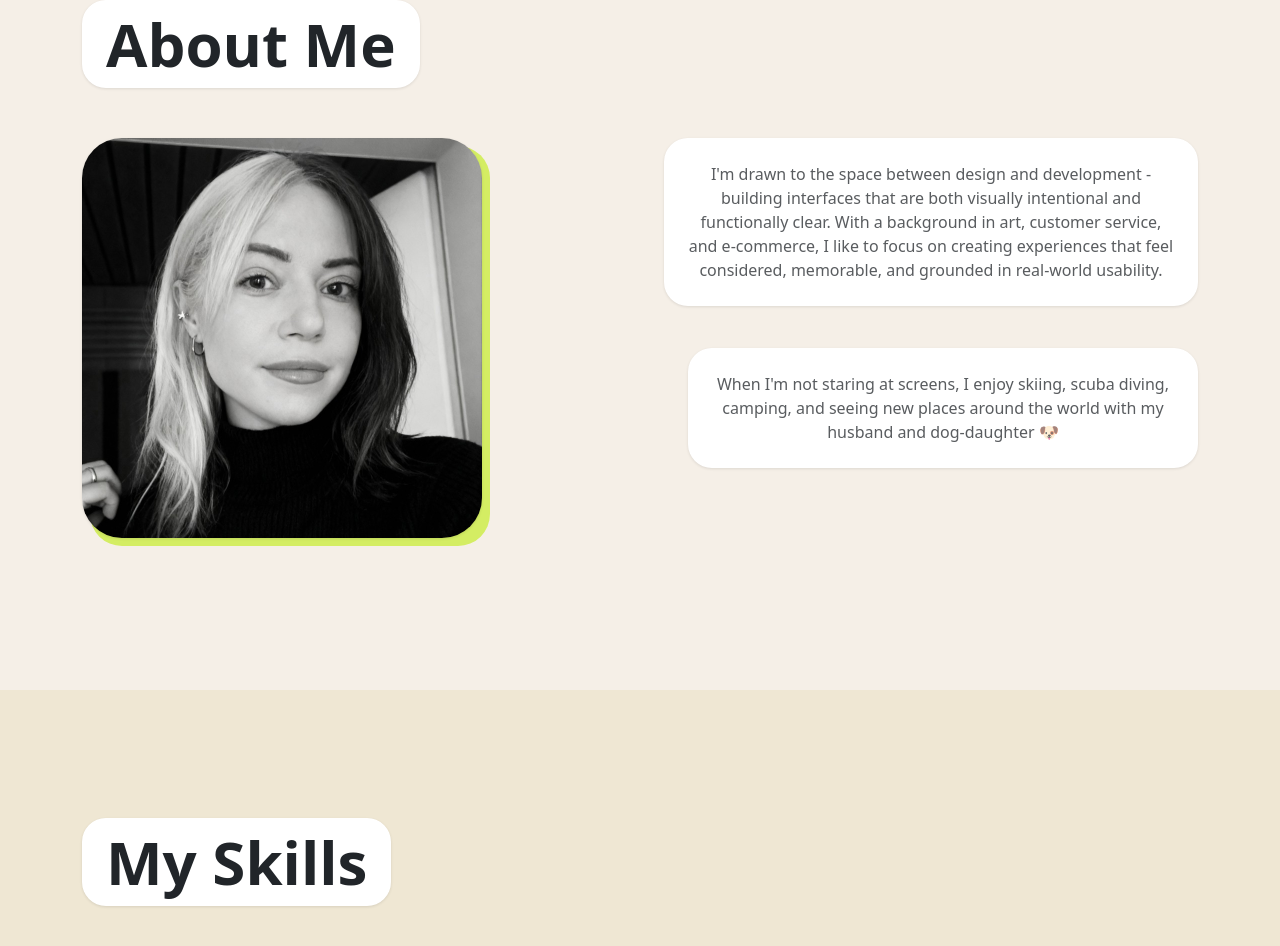
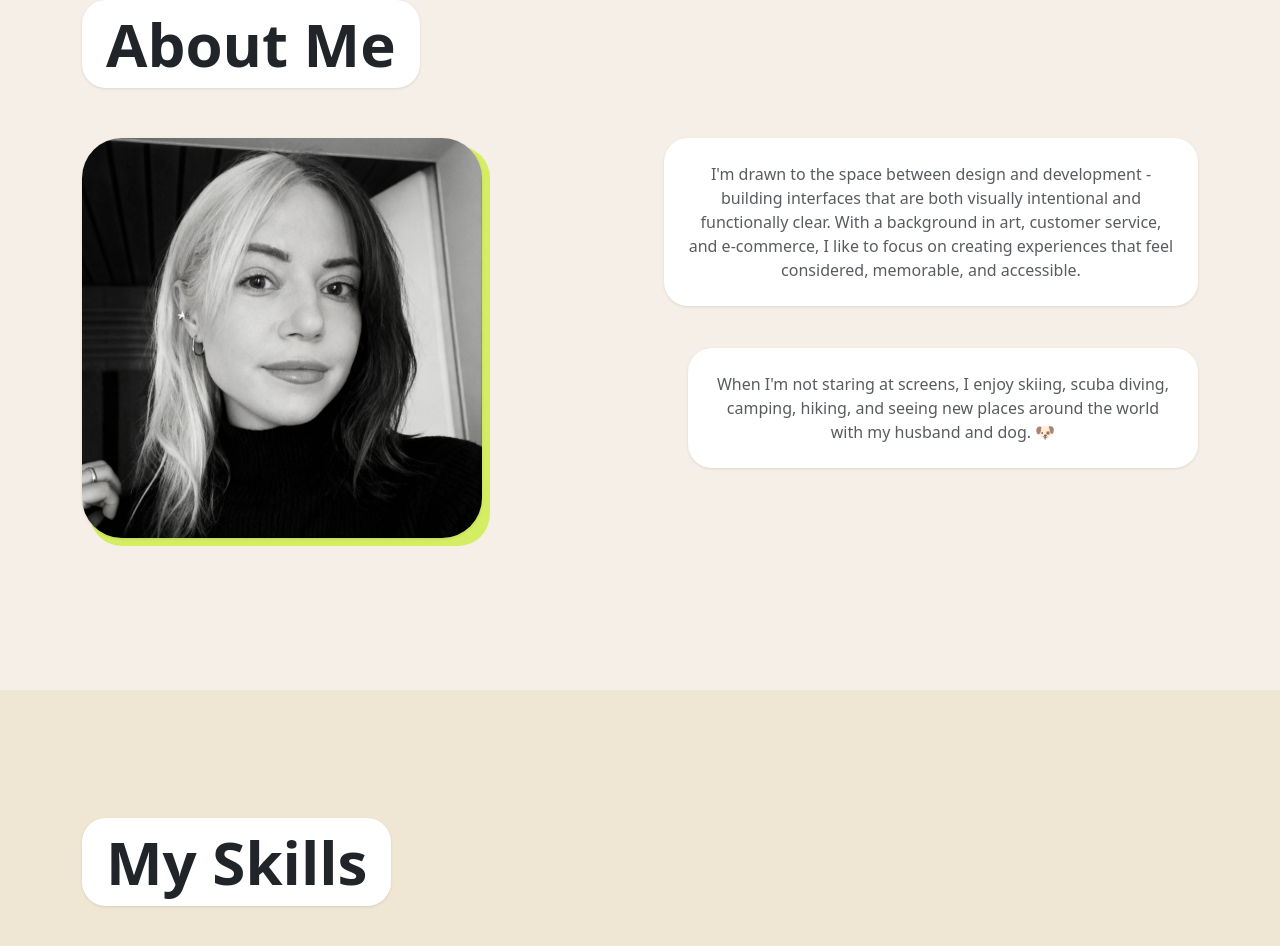
Before and after one commit to aliciabuelow/alicia-portfolio, a React (Vite) app in the folder react-app/: page / in a window 1280 px wide. Shown: the part 3210-4156 px from the top of the page. Built offline with nearby package versions, Linux system fonts and the light colour scheme.

Commit message:
Update About.jsx

```diff
--- a/react-app/src/components/About.jsx
+++ b/react-app/src/components/About.jsx
@@ -46,7 +46,7 @@ export default function About() {
               >
                 <div className="about-card">
                   <p className="mb-0 text-muted text-center">
-                    I'm drawn to the space between design and development - building interfaces that are both visually intentional and functionally clear. With a background in art, customer service, and e-commerce, I like to focus on creating experiences that feel considered, memorable, and grounded in real-world usability.
+                    I'm drawn to the space between design and development - building interfaces that are both visually intentional and functionally clear. With a background in art, customer service, and e-commerce, I like to focus on creating experiences that feel considered, memorable, and accessible.
                   </p>
                 </div>
               </motion.div>
@@ -60,7 +60,7 @@ export default function About() {
               >
                 <div className="about-card">
                   <p className="mb-0 text-muted text-center">
-                    When I'm not staring at screens, I enjoy skiing, scuba diving, camping, and seeing new places around the world with my husband and dog-daughter 🐶
+                    When I'm not staring at screens, I enjoy skiing, scuba diving, camping, hiking, and seeing new places around the world with my husband and dog. 🐶
                   </p>
                 </div>
               </motion.div>
```
